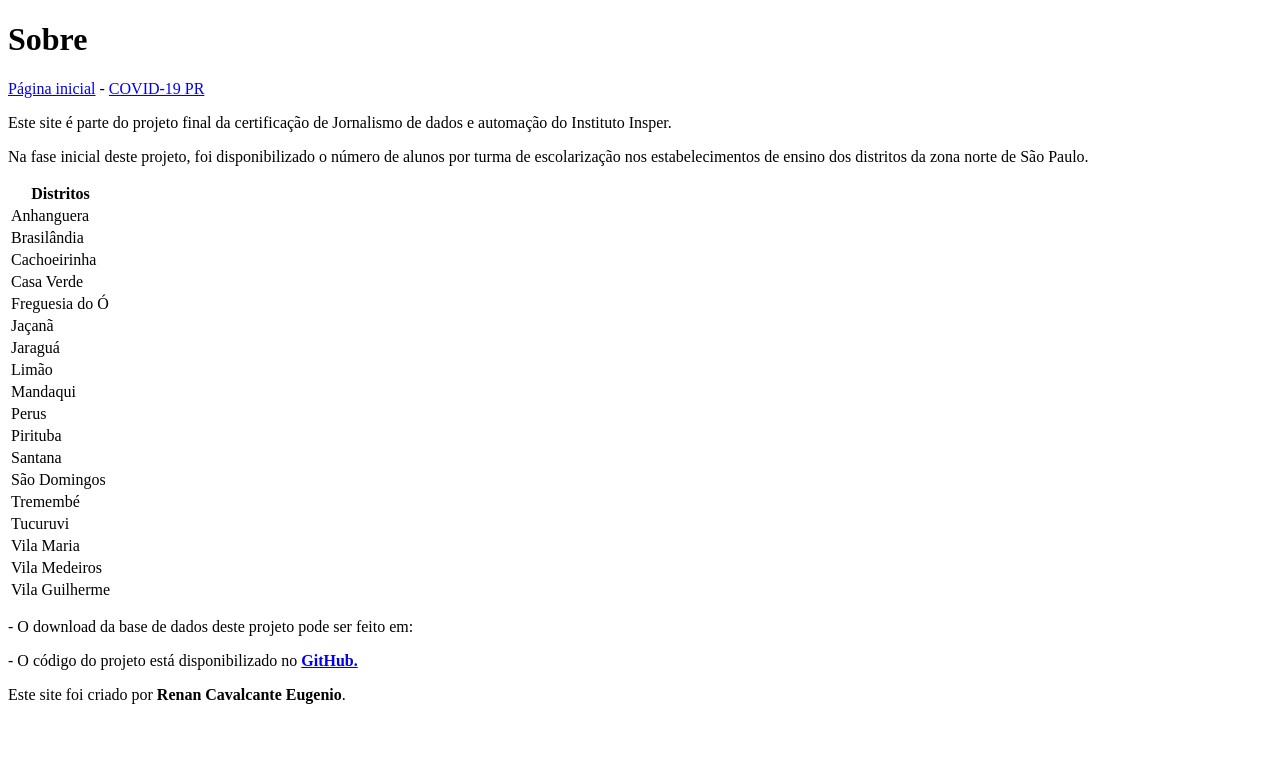
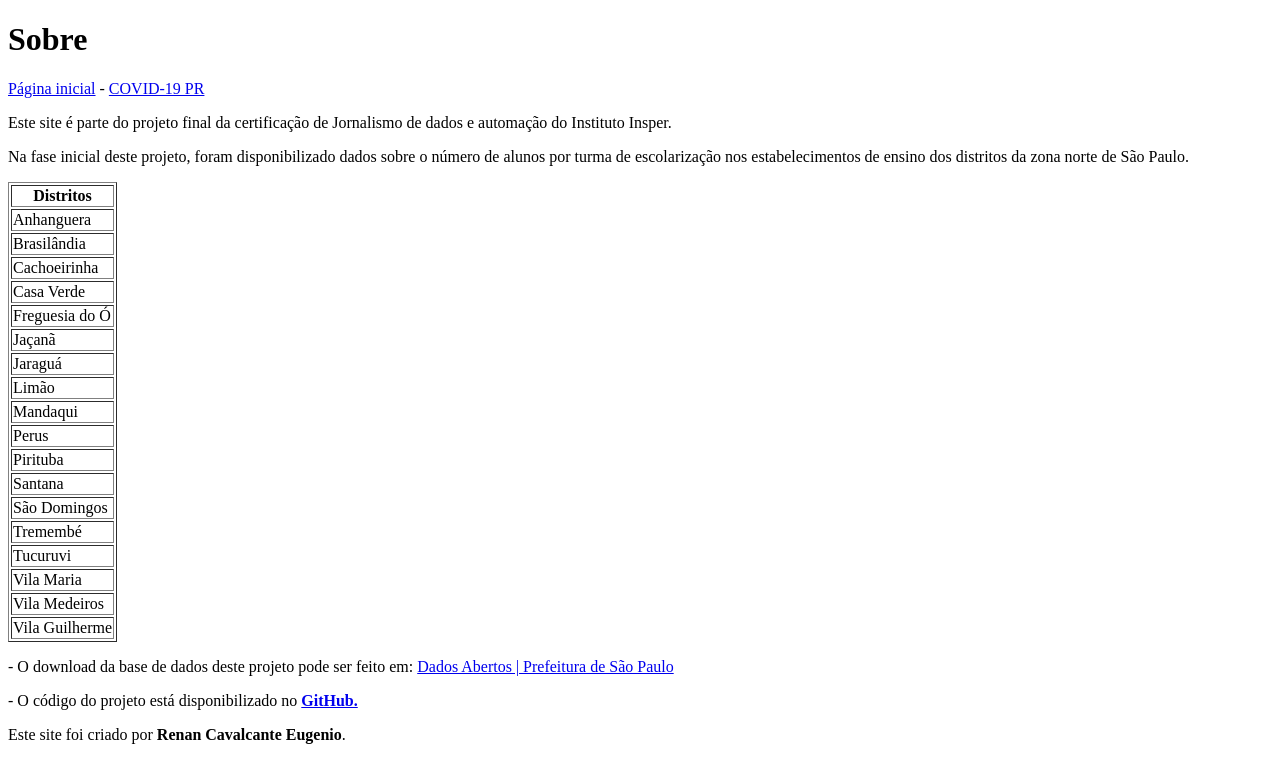
Before and after one commit to renan-cav/dados-matriculas-sme, a Flask app: page /sobre in a window 1280 px wide. Shown: the top 783 px of the page. Run offline with Flask 2, Linux system fonts and the light colour scheme; parts of the project's set-up code (start-up, migrations or seed data) failed here and were passed over.

Commit message:
Corrige tabela
Corrige tabela, texto e link da base de dados

```diff
--- a/templates/sobre.html
+++ b/templates/sobre.html
@@ -5,8 +5,8 @@
 {% block conteudo %}
 <a href="/">Página inicial</a> - <a href="/covid-pr">COVID-19 PR</a>
 <p>Este site é parte do projeto final da certificação de Jornalismo de dados e automação do Instituto Insper.</p>
-<p>Na fase inicial deste projeto, foi disponibilizado o número de alunos por turma de escolarização nos estabelecimentos de ensino dos distritos da zona norte de São Paulo.</p>
-<table>
+<p>Na fase inicial deste projeto, foram disponibilizado dados sobre o número de alunos por turma de escolarização nos estabelecimentos de ensino dos distritos da zona norte de São Paulo.</p>
+<table border="1">
   <tr><th>Distritos</th></tr>
   <tr><td>Anhanguera</td></tr>
   <tr><td>Brasilândia</td></tr>
@@ -27,7 +27,7 @@
   <tr><td>Vila Medeiros</td></tr>
   <tr><td>Vila Guilherme</td></tr>
 </table>
-<p> - O download da base de dados deste projeto pode ser feito em: <a href="http://dados.prefeitura.sp.gov.br/dataset/microdados-matriculas"></a></p>
+<p> - O download da base de dados deste projeto pode ser feito em: <a href="http://dados.prefeitura.sp.gov.br/dataset/microdados-matriculas">Dados Abertos | Prefeitura de São Paulo</a></p>
 <p> - O código do projeto está disponibilizado no <a href="https://github.com/renan-cav/dados-matriculas-sme"><b>GitHub.</b></a>
 <p> Este site foi criado por <b>Renan Cavalcante Eugenio</b>.</p>
 {% endblock %}
```
